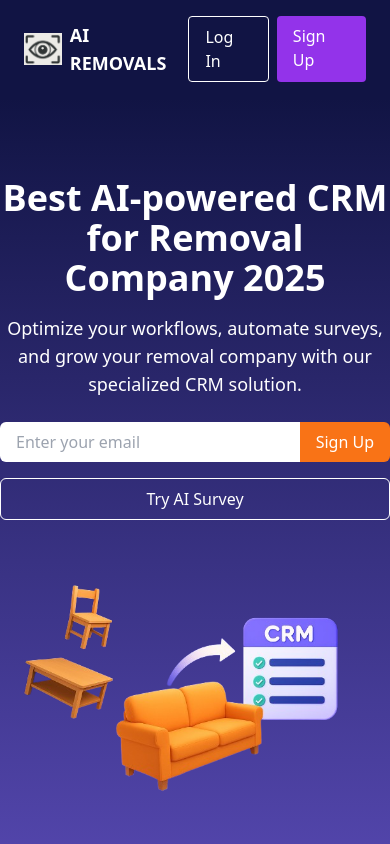
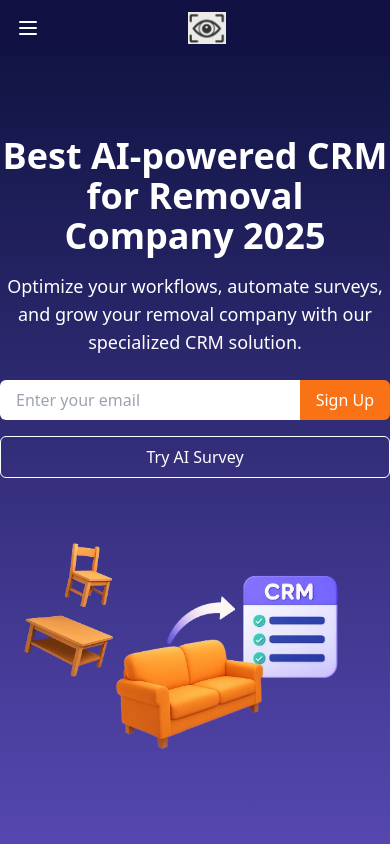
Before and after one commit to Gullmegler/mitt-prosjekt, a React (Create React App) app: page / in a window 390 px wide. Shown: the top 844 px of the page. Built offline with nearby package versions, Linux system fonts and the light colour scheme.

Commit message:
Update Navbar.jsx

```diff
--- a/src/components/Navbar.jsx
+++ b/src/components/Navbar.jsx
@@ -1,23 +1,61 @@
-import React from "react";
+import React, { useState } from "react";
 import { Link } from "react-router-dom";
+import logo from "../../public/logo.png";
 
 const Navbar = () => {
+  const [isOpen, setIsOpen] = useState(false);
+
   return (
-    <nav className="bg-[#111444] text-white px-6 py-4 flex justify-between items-center">
-      <div className="flex items-center gap-2">
-        <img src="/logo.png" alt="Logo" className="h-8" />
-        <span className="font-bold text-lg">AI REMOVALS</span>
+    <nav className="bg-[#111144] text-white px-4 py-3 flex items-center justify-between">
+      <div className="md:hidden flex items-center">
+        <button
+          onClick={() => setIsOpen(!isOpen)}
+          className="focus:outline-none"
+        >
+          <svg
+            className="w-6 h-6"
+            fill="none"
+            stroke="currentColor"
+            viewBox="0 0 24 24"
+          >
+            <path
+              strokeLinecap="round"
+              strokeLinejoin="round"
+              strokeWidth="2"
+              d={isOpen ? "M6 18L18 6M6 6l12 12" : "M4 6h16M4 12h16M4 18h16"}
+            />
+          </svg>
+        </button>
       </div>
-      <div className="hidden md:flex gap-6">
-        <a href="#benefits" className="hover:text-purple-300 transition">Benefits</a>
-        <a href="#prices" className="hover:text-purple-300 transition">Prices</a>
-        <a href="#faq" className="hover:text-purple-300 transition">FAQ</a>
-        <a href="#contact" className="hover:text-purple-300 transition">Contact</a>
+
+      <div className="flex-1 flex justify-center">
+        <Link to="/">
+          <img src={logo} alt="Logo" className="h-8" />
+        </Link>
       </div>
-      <div className="flex gap-2">
-        <Link to="/login" className="border border-white px-4 py-2 rounded hover:bg-white hover:text-[#111444] transition">Log In</Link>
-        <Link to="/signup" className="bg-purple-600 text-white px-4 py-2 rounded hover:bg-purple-700 transition">Sign Up</Link>
+
+      <div className="hidden md:flex">
+        <Link
+          to="/login"
+          className="border border-white px-4 py-1 rounded hover:bg-white hover:text-[#111144] transition"
+        >
+          Login
+        </Link>
       </div>
+
+      {isOpen && (
+        <div className="absolute top-14 left-0 w-full bg-[#111144] flex flex-col items-center md:hidden">
+          <Link to="/" className="py-2 hover:underline" onClick={() => setIsOpen(false)}>
+            Home
+          </Link>
+          <Link to="/signup" className="py-2 hover:underline" onClick={() => setIsOpen(false)}>
+            Sign Up
+          </Link>
+          <Link to="/login" className="py-2 hover:underline" onClick={() => setIsOpen(false)}>
+            Login
+          </Link>
+        </div>
+      )}
     </nav>
   );
 };
```
